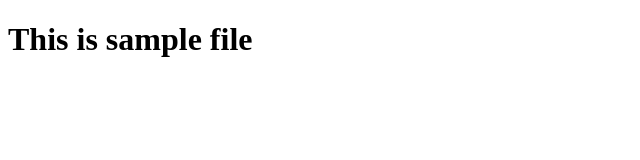
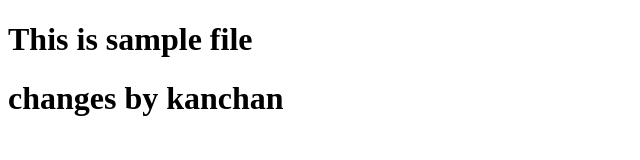
Before and after one commit to satyampund/google-meet-group-f-task-3, a plain HTML site: page index.html in a window 1280 px wide. Shown: the whole page, without its empty margins (0-640 px from the left). Drawn offline with Linux system fonts and the light colour scheme.

Commit message:
changes by kanchan

```diff
--- a/index.html
+++ b/index.html
@@ -10,6 +10,7 @@
 
 <body>
     <h1>This is sample file</h1>
+    <h1> changes by kanchan</h1>
 </body>
 
 </html>
```
